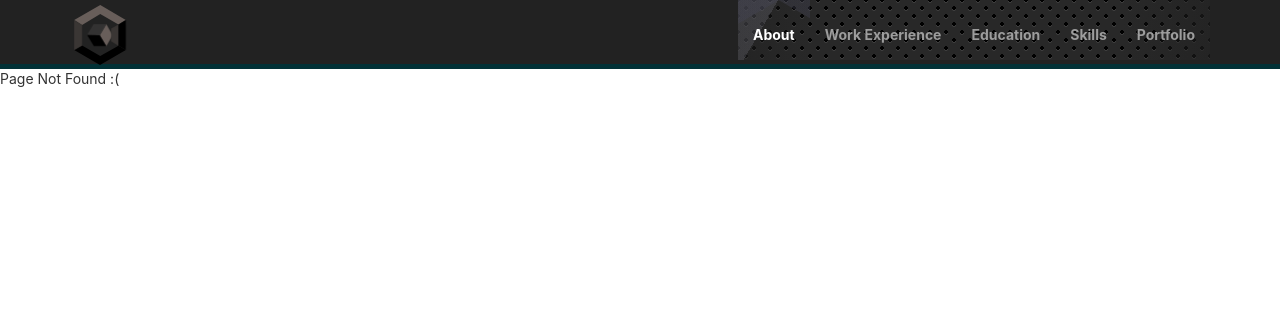
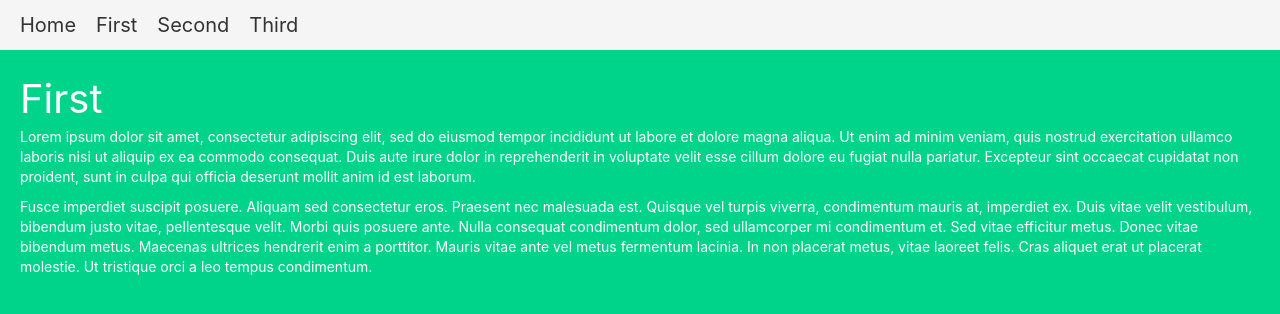
Before and after one commit to caseytrombley/my-portfolio, a React (Create React App) app: page /first in a window 1280 px wide. Before the commit this address had no page. Shown: the top 314 px of the page. Built offline with nearby package versions, Linux system fonts and the light colour scheme; a web font is replaced by a local one.

Commit message:
updated structure with transition groups

```diff
--- a/package.json
+++ b/package.json
@@ -11,7 +11,8 @@
     "react-router-dom": "^4.3.1",
     "react-scripts": "2.1.1",
     "save": "^2.3.3",
-    "semantic-ui-react": "^0.84.0"
+    "semantic-ui-react": "^0.84.0",
+    "styled-components": "^4.1.2"
   },
   "scripts": {
     "start": "react-scripts start",
--- a/src/App.js
+++ b/src/App.js
@@ -1,14 +1,17 @@
-import React, { Component } from 'react';
-import AppRoutes from "./router/app_routes";
+import React from "react";
+import { BrowserRouter as Router } from "react-router-dom";
 
-class App extends Component {
-  render() {
-    return (
-      <React.Fragment>
-        <AppRoutes/>
-      </React.Fragment>
-    );
-  }
-}
+
+import Header from "./components/Header";
+import Container from "./components/Container";
+
+const App = () => (
+    <Router>
+        <div>
+            <Header />
+            <Container />
+        </div>
+    </Router>
+);
 
 export default App;
--- /dev/null
+++ b/src/components/Container.js
@@ -0,0 +1,65 @@
+import React from "react";
+import styled from "styled-components";
+import { Switch, Route, withRouter } from "react-router-dom";
+import { TransitionGroup, CSSTransition } from "react-transition-group";
+
+import Home from "./Home";
+import First from "./First";
+import Second from "./Second";
+import Third from "./Third";
+
+function Container({ location }) {
+    return (
+        <Wrapper>
+            <TransitionGroup className="transition-group">
+                <CSSTransition
+                    key={location.key}
+                    timeout={{ enter: 300, exit: 300 }}
+                    classNames="fade"
+                >
+                    <section className="route-section">
+                        <Switch location={location}>
+                            <Route exact path="/" component={Home} />
+                            <Route path="/first" component={First} />
+                            <Route path="/second" component={Second} />
+                            <Route path="/third" component={Third} />
+                        </Switch>
+                    </section>
+                </CSSTransition>
+            </TransitionGroup>
+        </Wrapper>
+    );
+}
+
+const Wrapper = styled.div`
+  .fade-enter {
+    opacity: 0.01;
+  }
+
+  .fade-enter.fade-enter-active {
+    opacity: 1;
+    transition: opacity 300ms ease-in;
+  }
+
+  .fade-exit {
+    opacity: 1;
+  }
+
+  .fade-exit.fade-exit-active {
+    opacity: 0.01;
+    transition: opacity 300ms ease-in;
+  }
+
+  div.transition-group {
+    position: relative;
+  }
+
+  section.route-section {
+    position: absolute;
+    width: 100%;
+    top: 0;
+    left: 0;
+  }
+`;
+
+export default withRouter(Container);
--- /dev/null
+++ b/src/components/First.js
@@ -0,0 +1,49 @@
+import React from "react";
+import styled from "styled-components";
+
+function First() {
+    return (
+        <Wrapper>
+            <span>First</span>
+            <section>
+                <p>
+                    Lorem ipsum dolor sit amet, consectetur adipiscing elit, sed do
+                    eiusmod tempor incididunt ut labore et dolore magna aliqua. Ut enim ad
+                    minim veniam, quis nostrud exercitation ullamco laboris nisi ut
+                    aliquip ex ea commodo consequat. Duis aute irure dolor in
+                    reprehenderit in voluptate velit esse cillum dolore eu fugiat nulla
+                    pariatur. Excepteur sint occaecat cupidatat non proident, sunt in
+                    culpa qui officia deserunt mollit anim id est laborum.
+                </p>
+                <p>
+                    Fusce imperdiet suscipit posuere. Aliquam sed consectetur eros.
+                    Praesent nec malesuada est. Quisque vel turpis viverra, condimentum
+                    mauris at, imperdiet ex. Duis vitae velit vestibulum, bibendum justo
+                    vitae, pellentesque velit. Morbi quis posuere ante. Nulla consequat
+                    condimentum dolor, sed ullamcorper mi condimentum et. Sed vitae
+                    efficitur metus. Donec vitae bibendum metus. Maecenas ultrices
+                    hendrerit enim a porttitor. Mauris vitae ante vel metus fermentum
+                    lacinia. In non placerat metus, vitae laoreet felis. Cras aliquet erat
+                    ut placerat molestie. Ut tristique orci a leo tempus condimentum.
+                </p>
+            </section>
+        </Wrapper>
+    );
+}
+
+const Wrapper = styled.div`
+  min-height: calc(100vh - 50px);
+  background-color: #00d38a;
+  padding: 20px;
+
+  span {
+    color: #fff;
+    font-size: 40px;
+  }
+
+  section {
+    color: #fff;
+  }
+`;
+
+export default First;
--- /dev/null
+++ b/src/components/Header.js
@@ -0,0 +1,49 @@
+import React from "react";
+import styled from "styled-components";
+import { Link } from "react-router-dom";
+
+function Header() {
+    return (
+        <Wrapper>
+            <ul>
+                <li>
+                    <Link to="/">Home</Link>
+                </li>
+                <li>
+                    <Link to="/first">First</Link>
+                </li>
+                <li>
+                    <Link to="/second">Second</Link>
+                </li>
+                <li>
+                    <Link to="/third">Third</Link>
+                </li>
+            </ul>
+        </Wrapper>
+    );
+}
+
+const Wrapper = styled.div`
+  height: 50px;
+  display: flex;
+  align-items: center;
+  background-color: #f5f5f5;
+
+  ul {
+    margin: 0;
+    padding: 0;
+  }
+
+  li {
+    display: inline-block;
+    margin-left: 20px;
+
+    a {
+      text-decoration: none;
+      font-size: 20px;
+      color: #333;
+    }
+  }
+`;
+
+export default Header;
--- /dev/null
+++ b/src/components/Home.js
@@ -0,0 +1,36 @@
+import React from "react";
+import styled from "styled-components";
+
+function Home() {
+    return (
+        <Wrapper>
+            <div className="title">Welcome to Page Transition App!</div>
+            <section>
+                <p>Click the links on header to change routes!</p>
+            </section>
+        </Wrapper>
+    );
+}
+
+const Wrapper = styled.div`
+  min-height: calc(100vh - 50px);
+  background-color: #333;
+  color: #fff;
+  display: flex;
+  flex-direction: column;
+  align-items: center;
+  justify-content: center;
+  text-align: center;
+
+  div.title {
+    font-size: 40px;
+    font-weight: bold;
+  }
+  section {
+    p {
+      font-size: 20px;
+    }
+  }
+`;
+
+export default Home;
--- /dev/null
+++ b/src/components/Second.js
@@ -0,0 +1,47 @@
+import React from "react";
+import styled from "styled-components";
+
+function Second() {
+    return (
+        <Wrapper>
+            <span>Second</span>
+            <section>
+                <p>
+                    Morbi sodales at enim sed porttitor. Vestibulum vitae magna consequat,
+                    faucibus felis non, fermentum lorem. Vivamus viverra est justo.
+                    Suspendisse lacus nisi, ornare gravida lorem sit amet, iaculis
+                    vulputate elit. Vivamus non erat at nunc egestas sagittis eget ac
+                    urna. Proin ac iaculis ante. Proin tincidunt ipsum eu pharetra
+                    lobortis. Nam auctor fermentum turpis, facilisis iaculis odio
+                    hendrerit ac. Pellentesque habitant morbi tristique senectus et netus
+                    et malesuada fames ac turpis egestas. In hendrerit, dolor eu consequat
+                    porttitor, ante nibh sodales libero, a finibus nisl diam ac tellus.
+                </p>
+                <p>
+                    Nulla ornare a dui pellentesque imperdiet. Fusce nec dolor semper,
+                    aliquet risus eget, dignissim nisl. Vestibulum nec iaculis metus. Nam
+                    vitae volutpat dui, non ultricies eros. Aenean vitae leo laoreet,
+                    faucibus lorem a, sagittis libero. Nulla id dignissim augue. Quisque
+                    laoreet tristique purus, eu rutrum mi consequat ut.
+                </p>
+            </section>
+        </Wrapper>
+    );
+}
+
+const Wrapper = styled.div`
+  min-height: calc(100vh - 50px);
+  background-color: #00bfff;
+  padding: 20px;
+
+  span {
+    color: #fff;
+    font-size: 40px;
+  }
+
+  section {
+    color: #fff;
+  }
+`;
+
+export default Second;
--- /dev/null
+++ b/src/components/Third.js
@@ -0,0 +1,46 @@
+import React from "react";
+import styled from "styled-components";
+
+function Third() {
+    return (
+        <Wrapper>
+            <span>Third</span>
+            <section>
+                <p>
+                    Curabitur eu feugiat magna, ut malesuada est. In sit amet placerat
+                    erat, quis ornare augue. Proin mi nulla, pretium vel dictum vel,
+                    ornare sed tellus. Phasellus congue placerat metus. Cras eleifend
+                    justo quis hendrerit bibendum. Aliquam erat volutpat. Nulla sed neque
+                    at ante iaculis mollis a id sem. Suspendisse potenti.
+                </p>
+                <p>
+                    Praesent eu lorem euismod, convallis nisl in, cursus metus. Cras dolor
+                    eros, fringilla id erat et, sollicitudin rhoncus lectus. Phasellus non
+                    vestibulum massa, vel ornare ligula. Quisque accumsan leo eget nibh
+                    mattis tempor. Nunc imperdiet diam ut enim viverra, non porta lorem
+                    bibendum. Phasellus et pulvinar enim. Nunc elementum quam metus, et
+                    venenatis nunc viverra eget. Sed quis lacinia enim. Ut sit amet
+                    elementum lacus, nec porta elit. Sed dignissim feugiat vehicula. Nunc
+                    et commodo orci.
+                </p>
+            </section>
+        </Wrapper>
+    );
+}
+
+const Wrapper = styled.div`
+  min-height: calc(100vh - 50px);
+  background-color: #f76565;
+  padding: 20px;
+
+  span {
+    color: #fff;
+    font-size: 40px;
+  }
+
+  section {
+    color: #fff;
+  }
+`;
+
+export default Third;
```
Also changed, not shown: 1 other file (tests, documents, lock files or other folders).
